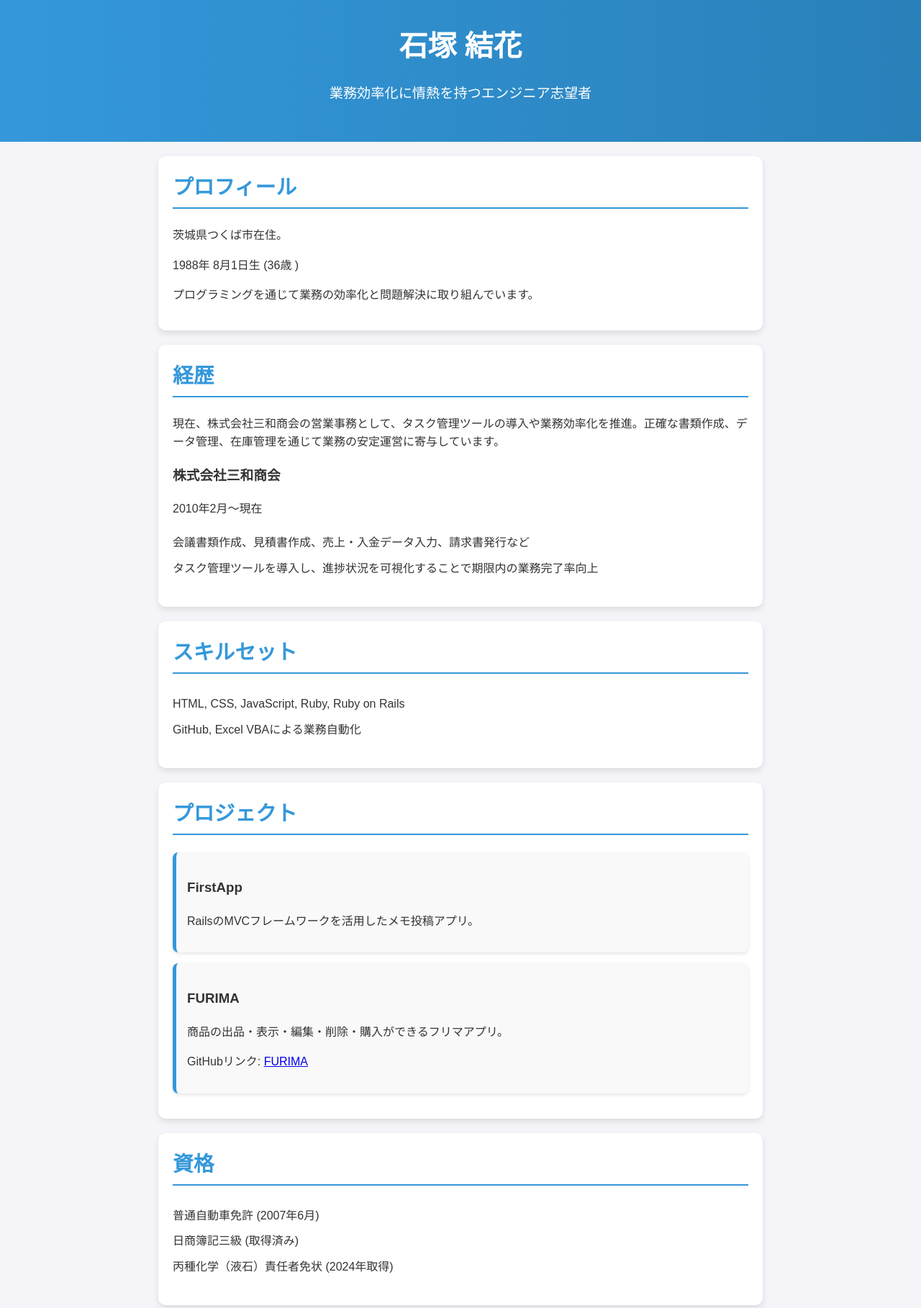
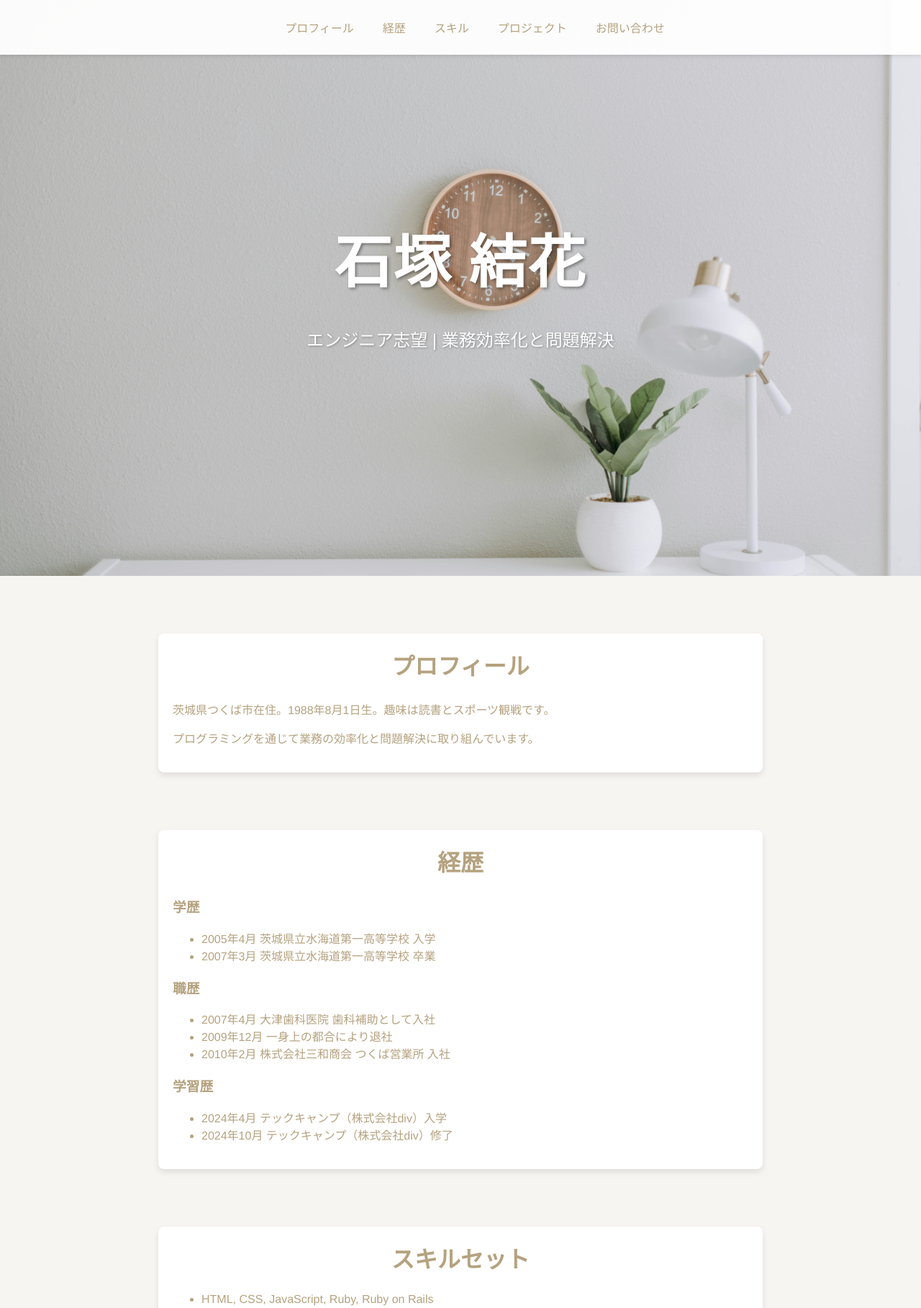
Before and after one commit to mn25md/portfolio_project, a plain HTML site: page index.html in a window 1280 px wide. Shown: the top 1817 px of the page at 72% size. Drawn offline with Linux system fonts and the light colour scheme; a web font is replaced by a local one.

Commit message:
ポートフォリオ作成

```diff
--- a/index.html
+++ b/index.html
@@ -3,40 +3,58 @@
 <head>
   <meta charset="UTF-8">
   <meta name="viewport" content="width=device-width, initial-scale=1.0">
-  <title>石塚結花のポートフォリオ</title>
+  <title>石塚 結花のポートフォリオ</title>
   <link rel="stylesheet" href="style.css">
 </head>
 <body>
 
-<header>
+<!-- ナビゲーションバー -->
+<nav class="navbar">
+  <ul>
+    <li><a href="#about">プロフィール</a></li>
+    <li><a href="#career">経歴</a></li>
+    <li><a href="#skills">スキル</a></li>
+    <li><a href="#projects">プロジェクト</a></li>
+    <li><a href="#contact">お問い合わせ</a></li>
+  </ul>
+</nav>
+
+<!-- ヒーローセクション -->
+<header class="hero">
   <h1>石塚 結花</h1>
-  <p>業務効率化に情熱を持つエンジニア志望者</p>
+  <p>エンジニア志望 | 業務効率化と問題解決</p>
 </header>
 
-<section id="about">
+<!-- プロフィールセクション -->
+<section id="about" class="section">
   <h2>プロフィール</h2>
-  <p>茨城県つくば市在住。</p>
-  <p>1988年 8月1日生 (36歳 )</p>
-
+  <p>茨城県つくば市在住。1988年8月1日生。趣味は読書とスポーツ観戦です。</p>
   <p>プログラミングを通じて業務の効率化と問題解決に取り組んでいます。</p>
 </section>
 
-<section id="career">
+<!-- 経歴セクション -->
+<section id="career" class="section">
   <h2>経歴</h2>
-  <div class="career-summary">
-    <p>現在、株式会社三和商会の営業事務として、タスク管理ツールの導入や業務効率化を推進。正確な書類作成、データ管理、在庫管理を通じて業務の安定運営に寄与しています。</p>
-  </div>
-  <div class="career-details">
-    <h3>株式会社三和商会</h3>
-    <p>2010年2月〜現在</p>
-    <ul>
-      <li>会議書類作成、見積書作成、売上・入金データ入力、請求書発行など</li>
-      <li>タスク管理ツールを導入し、進捗状況を可視化することで期限内の業務完了率向上</li>
-    </ul>
-  </div>
+  <h3>学歴</h3>
+  <ul>
+    <li>2005年4月  茨城県立水海道第一高等学校 入学</li>
+    <li>2007年3月  茨城県立水海道第一高等学校 卒業</li>
+  </ul>
+  <h3>職歴</h3>
+  <ul>
+    <li>2007年4月    大津歯科医院 歯科補助として入社</li>
+    <li>2009年12月   一身上の都合により退社</li>
+    <li>2010年2月    株式会社三和商会 つくば営業所 入社</li>
+  </ul>
+  <h3>学習歴</h3>
+  <ul>
+    <li>2024年4月    テックキャンプ（株式会社div）入学</li>
+    <li>2024年10月   テックキャンプ（株式会社div）修了</li>
+  </ul>
 </section>
 
-<section id="skills">
+<!-- スキルセットセクション -->
+<section id="skills" class="section">
   <h2>スキルセット</h2>
   <ul>
     <li>HTML, CSS, JavaScript, Ruby, Ruby on Rails</li>
@@ -44,7 +62,8 @@
   </ul>
 </section>
 
-<section id="projects">
+<!-- プロジェクトセクション -->
+<section id="projects" class="section">
   <h2>プロジェクト</h2>
   <div class="project">
     <h3>FirstApp</h3>
@@ -57,30 +76,20 @@
   </div>
 </section>
 
-<section id="qualifications">
-  <h2>資格</h2>
-  <ul>
-    <li>普通自動車免許 (2007年6月)</li>
-    <li>日商簿記三級 (取得済み)</li>
-    <li>丙種化学（液石）責任者免状 (2024年取得)</li>
-  </ul>
+<!-- お問い合わせセクション -->
+<section id="contact" class="section">
+  <h2>お問い合わせ</h2>
+  <form>
+    <label for="name">お名前</label>
+    <input type="text" id="name" name="name" required>
+    <label for="email">メールアドレス</label>
+    <input type="email" id="email" name="email" required>
+    <label for="message">メッセージ</label>
+    <textarea id="message" name="message" required></textarea>
+    <button type="submit">送信</button>
+  </form>
 </section>
 
-<section id="self-pr">
-  <h2>自己PR</h2>
-  <p>私の強みは、問題解決力を活かして業務の効率化を実現することです。前職では、業務を円滑に進めることが求められました。この課題を解決するため、まず現状を整理し、仕組みで解決できる部分があるかを考えました。作業内容の洗い出しを行った結果、約400件の電力売上の手入力作業や、請求書に宛名を手作業で貼り付け作業のプロセスを自動化しました。
-    これらの単純作業を自動化できるのではないかと仮説を立て、独学でExcel VBAの知識を身につけました。その知識をもとに、データをテキスト化し、容易に入力できる仕組みを整え、VBAを使用して請求書に宛名が自動で印刷される仕組みを作成しました。また、入金の一括入力機能をVBAで実装し、業務全体の効率化を図りました。
-    これにより、請求書の宛名印刷に要していた100時間の作業を3時間に短縮し、各メンバーの事務作業時間が週約8時間削減され、チーム全体の生産性が向上しました。
-    さらに、国家試験である丙種化学液石を独学で取得しました。この試験は全科目受験合格率がわずか12％という難関であり、独学での努力が実を結びました。試験に向けた計画的な学習と、複雑な知識の整理を通じて、自己管理能力を高めることができました。
-    今後は、エンジニアとしてこれらの強みを活かし、「その困りごとは仕組みで解決できないのか？」という視点を持ちながら、効率的なシステムやツールの開発に取り組むことで、業務の改善や生産性の向上に貢献していきたいと考えています。
-    </p>
-</section>
-
-<section id="contact">
-  <h2>お問い合わせ</h2>
-  <p>Email: <a href="mailto:mn25md@gmail.com">mn25md@gmail.com</a></p>
-  <p>GitHub: <a href="https://github.com/mn25md">https://github.com/mn25md</a></p>
-</section>
-
+<script src="script.js"></script>
 </body>
 </html>
--- /dev/null
+++ b/script.js
@@ -0,0 +1,23 @@
+// スムーズスクロール
+document.querySelectorAll('.navbar a').forEach(anchor => {
+  anchor.addEventListener('click', function(e) {
+    e.preventDefault();
+    const targetId = this.getAttribute('href').substring(1);
+    document.getElementById(targetId).scrollIntoView({
+      behavior: 'smooth'
+    });
+  });
+});
+
+// セクションのフェードインアニメーション
+const sections = document.querySelectorAll('.section');
+const observer = new IntersectionObserver(entries => {
+  entries.forEach(entry => {
+    if (entry.isIntersecting) {
+      entry.target.classList.add('visible');
+      observer.unobserve(entry.target); // 一度表示されたら監視を解除
+    }
+  });
+}, { threshold: 0.1 });
+
+sections.forEach(section => observer.observe(section));
--- a/style.css
+++ b/style.css
@@ -1,118 +1,153 @@
-/* ベース設定 */
+/* Google Fontsの読み込み */
+@import url('https://fonts.googleapis.com/css2?family=Pacifico&family=Helvetica+Neue&display=swap');
+
+/* ベーススタイル */
 body {
-  font-family: Arial, sans-serif;
-  background: #f4f4f9;
-  color: #333;
+  font-family: 'Helvetica Neue', Arial, sans-serif;
   margin: 0;
   padding: 0;
-  line-height: 1.6;
+  color: #b5a27f; /* 全体の文字色をベージュに設定 */
+  background: #f7f5f2;
 }
 
-/* ヘッダー */
-header {
-  background: linear-gradient(to right, #3498db, #2980b9);
-  color: #fff;
-  text-align: center;
-  padding: 2em 0;
+/* ナビゲーションバー */
+.navbar {
+  position: fixed;
+  top: 0;
+  width: 100%;
+  background: rgba(255, 255, 255, 0.95);
+  color: #b5a27f;
+  padding: 10px 0;
+  box-shadow: 0 2px 5px rgba(0, 0, 0, 0.1);
+  z-index: 1000;
 }
 
-header h1 {
-  margin: 0;
-  font-size: 2.5em;
+.navbar ul {
+  list-style: none;
+  display: flex;
+  justify-content: center;
+  gap: 20px;
 }
 
-header p {
-  font-size: 1.2em;
-  font-weight: 300;
+.navbar a {
+  color: #b5a27f;
+  text-decoration: none;
+  padding: 10px;
+  font-weight: 500;
+  transition: color 0.3s;
 }
 
-/* ナビゲーションリンク */
-nav ul {
-  list-style: none;
-  padding: 0;
-  display: flex;
-  justify-content: center;
-  background: #333;
+.navbar a:hover {
+  color: #9d8d6e; /* ベージュ系の濃い色 */
 }
 
-nav ul li {
-  margin: 0 15px;
+/* ヒーローセクション */
+.hero {
+  height: 100vh;
+  background-image: url('images/samantha-gades-BlIhVfXbi9s-unsplash.jpg');
+  background-size: cover;
+  background-position: center;
+  background-attachment: fixed;
+  display: flex;
+  flex-direction: column;
+  justify-content: center;
+  align-items: center;
+  color: #b5a27f;
+  text-align: center;
+  position: relative;
 }
 
-nav ul li a {
-  color: #fff;
-  text-decoration: none;
-  font-size: 1.2em;
-  padding: 10px;
-  transition: background 0.3s, color 0.3s;
+/* オーバーレイ（ヒーローセクション） */
+.hero::before {
+  content: "";
+  position: absolute;
+  top: 0;
+  left: 0;
+  right: 0;
+  bottom: 0;
+  background: rgba(255, 255, 255, 0.7);
+  z-index: -1;
 }
 
-nav ul li a:hover {
-  background: #fff;
-  color: #333;
+/* 名前のスタイル */
+.hero h1 {
+  font-size: 5em; /* フォントサイズを大きめに */
+  font-family: 'Pacifico', cursive; /* 手書き風フォント */
+  color: #ffffff; /* 明るい白色で目立たせる */
+  letter-spacing: 2px; /* 文字間隔を少し広げる */
+  text-shadow: 2px 2px 4px rgba(0, 0, 0, 0.4); /* 文字に影をつけて浮き上がらせる */
+  margin: 0;
+}
+
+/* サブテキスト（名前の下の説明文）のスタイル */
+.hero p {
+  font-size: 1.5em; /* 少し大きくする */
+  font-family: 'Helvetica Neue', Arial, sans-serif; /* ベースフォント */
+  color: #ffffff; /* サブテキストも白色に */
+  text-shadow: 1px 1px 3px rgba(0, 0, 0, 0.3); /* 軽い影で視認性を向上 */
+}
+
+/* 各セクションのスタイル */
+.section {
+  max-width: 800px;
+  margin: 80px auto;
+  padding: 20px;
+  background: #ffffff;
+  border-radius: 8px;
+  box-shadow: 0 4px 8px rgba(0, 0, 0, 0.1);
+  opacity: 0;
+  transform: translateY(50px);
+  transition: opacity 0.6s ease, transform 0.6s ease;
+}
+
+.section.visible {
+  opacity: 1;
+  transform: translateY(0);
+}
+
+h2 {
+  color: #b5a27f;
+  font-size: 2em;
+  text-align: center;
+  margin-top: 0;
+}
+
+/* プロジェクトセクションのカード */
+.project {
+  margin: 20px 0;
+  padding: 15px;
+  border-left: 5px solid #b5a27f;
+  background: #f7f5f2;
   border-radius: 5px;
 }
 
-/* セクションのデザイン */
-section {
-  max-width: 800px;
-  margin: 20px auto;
-  padding: 20px;
-  background: #fff;
-  border-radius: 10px;
-  box-shadow: 0 4px 8px rgba(0, 0, 0, 0.1);
-  transition: transform 0.3s;
+/* お問い合わせフォーム */
+form {
+  display: flex;
+  flex-direction: column;
+  gap: 15px;
 }
 
-section:hover {
-  transform: scale(1.02);
+input, textarea {
+  padding: 10px;
+  border-radius: 5px;
+  border: 1px solid #d9c8a9; /* ベージュ系のボーダー */
+  font-size: 1em;
+  background-color: #f7f5f2; /* ベージュ系の背景色 */
+  color: #b5a27f; /* 入力文字色もベージュ */
 }
 
-section h2 {
-  color: #3498db;
-  font-size: 1.8em;
-  margin-top: 0;
-  border-bottom: 2px solid #3498db;
-  padding-bottom: 5px;
-}
-
-/* リストスタイル */
-ul {
-  list-style-type: none;
-  padding: 0;
-}
-
-ul li {
-  padding: 5px 0;
-}
-
-/* プロジェクトのカードスタイル */
-.project {
-  margin: 15px 0;
-  padding: 15px;
-  border-radius: 8px;
-  background: #f9f9f9;
-  border-left: 5px solid #3498db;
-  box-shadow: 0 2px 5px rgba(0, 0, 0, 0.1);
+button {
+  background: #b5a27f; /* ボタンの背景色をベージュに統一 */
+  color: white;
+  border: none;
+  cursor: pointer;
+  padding: 10px;
+  border-radius: 5px;
+  font-size: 1em;
   transition: background 0.3s;
 }
 
-.project:hover {
-  background: #eaf3fb;
+button:hover {
+  background: #9d8d6e; /* ボタンのホバー時の色もベージュ系の濃い色 */
 }
-
-/* お問い合わせセクション */
-#contact p {
-  font-size: 1.1em;
-  margin: 5px 0;
-}
-
-#contact a {
-  color: #3498db;
-  text-decoration: none;
-  font-weight: bold;
-}
-
-#contact a:hover {
-  text-decoration: underline;
-}
```
Also changed, not shown: images/samantha-gades-BlIhVfXbi9s-unsplash.jpg (added), 2 other files.
